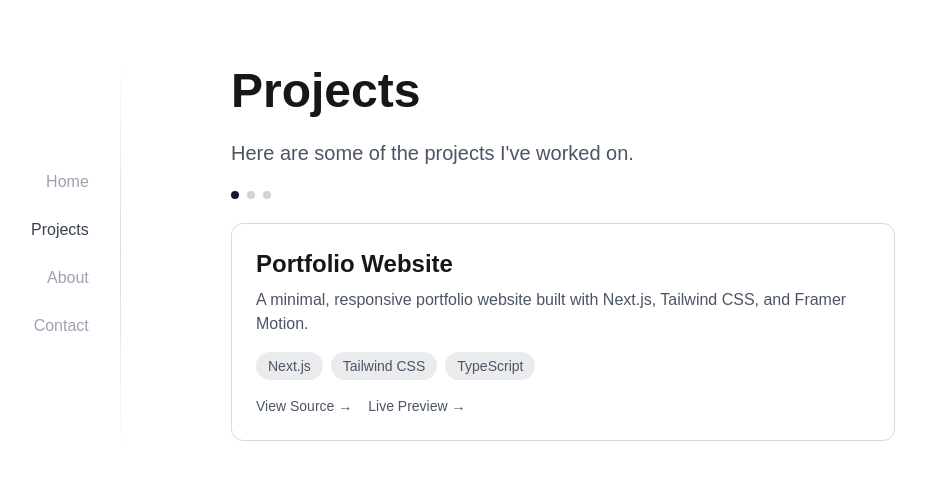
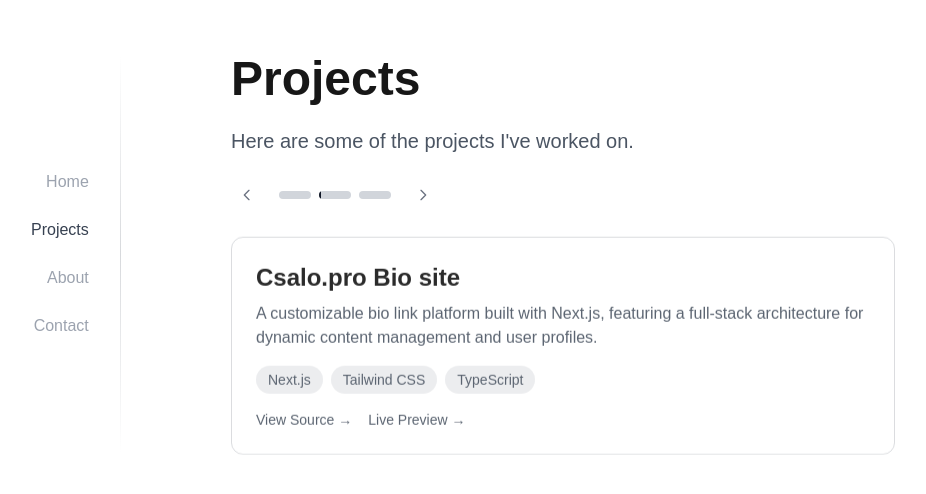
Before and after one commit to SSnowly/snowy_web, a Next.js app: page /projects in a window 1280 px wide. Shown: the part 146-640 px from the top of the page, without its empty margins (193-1119 px from the left). Built offline with nearby package versions, Linux system fonts and the light colour scheme.

Commit message:
better projects page

```diff
--- a/app/about/page.tsx
+++ b/app/about/page.tsx
@@ -1,6 +1,5 @@
 'use client';
 import { motion } from 'framer-motion';
-import Particles from '../components/Particles';
 
 export default function About() {
   return (
@@ -10,7 +9,6 @@
       transition={{ duration: 0.5 }}
       className="flex justify-center items-center h-full"
     >
-      <Particles count={50} />
       <div className="text-center md:text-start space-y-6 max-w-2xl relative mx-4 md:mx-0">
         <motion.h1
           initial={{ y: -20, opacity: 0 }}
--- a/app/components/Particles.tsx
+++ b/app/components/Particles.tsx
@@ -38,7 +38,12 @@
   );
 };
 
-export default function Particles({ count = 30 }) {
+interface ParticlesProps {
+  count?: number;
+  key?: string;
+}
+
+export default function Particles({ count = 30, key }: ParticlesProps) {
   const [isMounted, setIsMounted] = useState(false);
 
   useEffect(() => {
@@ -48,7 +53,7 @@
   if (!isMounted) return null;
 
   return (
-    <div className="absolute inset-0 overflow-hidden -z-10">
+    <div className="absolute inset-0 overflow-hidden -z-10" key={key}>
       {Array.from({ length: count }).map((_, i) => (
         <Particle
           key={i}
--- a/app/contact/page.tsx
+++ b/app/contact/page.tsx
@@ -1,6 +1,5 @@
 'use client';
 import { motion } from 'framer-motion';
-import Particles from '../components/Particles';
 import { useState } from 'react';
 
 const CONTACT_LINKS = [
@@ -41,7 +40,6 @@
       transition={{ duration: 0.5 }}
       className="flex justify-center items-center h-full"
     >
-      <Particles count={50} />
       <div className="text-center md:text-start space-y-6 max-w-2xl relative mx-4 md:mx-0">
         {showCopied && (
           <motion.div
--- a/app/layout.tsx
+++ b/app/layout.tsx
@@ -3,6 +3,7 @@
 import "./globals.css";
 import Sidebar from "./components/Sidebar";
 import MobileNav from "./components/MobileNav";
+import Particles from "./components/Particles";
 
 const geistSans = Geist({
   variable: "--font-geist-sans",
@@ -27,6 +28,7 @@
   return (
     <html lang="en">
       <body className={`${geistSans.variable} ${geistMono.variable} antialiased`}>
+        <Particles count={50} />
         <div className="min-h-screen flex justify-center">
           <div className="flex w-full max-w-4xl">
             <div className="hidden md:block w-48">
--- a/app/projects/page.tsx
+++ b/app/projects/page.tsx
@@ -1,7 +1,6 @@
 'use client';
 import { motion } from 'framer-motion';
-import Particles from '../components/Particles';
-import { useState } from 'react';
+import { useState, useEffect } from 'react';
 
 const PROJECTS = [
   {
@@ -25,11 +24,62 @@
     link: 'none',
     preview: 'https://project7.store'
   },
-  // Add more projects here
 ];
 
 export default function Projects() {
   const [activeIndex, setActiveIndex] = useState(0);
+  const [isHovered, setIsHovered] = useState(false);
+  const [progress, setProgress] = useState(0);
+  const [lastUpdateTime, setLastUpdateTime] = useState(Date.now());
+
+  useEffect(() => {
+    if (!isHovered) {
+      const interval = setInterval(() => {
+        const now = Date.now();
+        const delta = now - lastUpdateTime;
+        setProgress(prev => Math.min(prev + (delta / 5000), 1));
+        setLastUpdateTime(now);
+
+        if (progress >= 1) {
+          setActiveIndex(prev => (prev + 1) % PROJECTS.length);
+          setProgress(0);
+        }
+      }, 100); // Update progress every 100ms for smoothness
+      return () => clearInterval(interval);
+    }
+  }, [isHovered, progress, lastUpdateTime]);
+
+  const handleScroll = (e: React.WheelEvent) => {
+    if (e.deltaY > 0) {
+      setActiveIndex(prev => (prev + 1) % PROJECTS.length);
+    } else {
+      setActiveIndex(prev => (prev - 1 + PROJECTS.length) % PROJECTS.length);
+    }
+  };
+
+  const goToNext = () => {
+    setActiveIndex(prev => (prev + 1) % PROJECTS.length);
+  };
+
+  const goToPrev = () => {
+    setActiveIndex(prev => (prev - 1 + PROJECTS.length) % PROJECTS.length);
+  };
+
+  const handleMouseEnter = () => {
+    setIsHovered(true);
+    setLastUpdateTime(Date.now());
+  };
+
+  const handleMouseLeave = () => {
+    setIsHovered(false);
+    setLastUpdateTime(Date.now());
+  };
+
+  const handleDotClick = (index: number) => {
+    setActiveIndex(index);
+    setProgress(0);
+    setLastUpdateTime(Date.now());
+  };
 
   return (
     <motion.div
@@ -37,8 +87,10 @@
       animate={{ opacity: 1 }}
       transition={{ duration: 0.5 }}
       className="flex justify-center items-center h-full"
+      onWheel={handleScroll}
+      onMouseEnter={handleMouseEnter}
+      onMouseLeave={handleMouseLeave}
     >
-      <Particles count={50} />
       <div className="text-center md:text-start space-y-6 max-w-2xl relative mx-4 md:mx-0">
         <motion.h1
           initial={{ y: -20, opacity: 0 }}
@@ -58,16 +110,53 @@
           Here are some of the projects I&apos;ve worked on.
         </motion.p>
 
-        <div className="flex gap-2 justify-center md:justify-start">
-          {PROJECTS.map((_, index) => (
-            <button
-              key={index}
-              onClick={() => setActiveIndex(index)}
-              className={`h-2 w-2 rounded-full transition-colors ${
-                index === activeIndex ? 'bg-gray-900 dark:bg-gray-100' : 'bg-gray-300 dark:bg-gray-700'
-              }`}
-            />
-          ))}
+        <div className="flex items-center gap-4 justify-center md:justify-start">
+          <button
+            onClick={goToPrev}
+            className="p-2 text-gray-500 hover:text-gray-900 dark:hover:text-gray-200 transition-colors"
+          >
+            <svg
+              xmlns="http://www.w3.org/2000/svg"
+              className="h-4 w-4"
+              fill="none"
+              viewBox="0 0 24 24"
+              stroke="currentColor"
+            >
+              <path strokeLinecap="round" strokeLinejoin="round" strokeWidth={2} d="M15 19l-7-7 7-7" />
+            </svg>
+          </button>
+
+          <div className="flex gap-2">
+            {PROJECTS.map((_, index) => (
+              <button
+                key={index}
+                onClick={() => handleDotClick(index)}
+                className="relative h-2 w-8 overflow-hidden rounded-full bg-gray-300 dark:bg-gray-700"
+              >
+                {index === activeIndex && (
+                  <motion.div
+                    style={{ width: `${progress * 100}%` }}
+                    className="absolute left-0 top-0 h-full bg-gray-900 dark:bg-gray-100"
+                  />
+                )}
+              </button>
+            ))}
+          </div>
+
+          <button
+            onClick={goToNext}
+            className="p-2 text-gray-500 hover:text-gray-900 dark:hover:text-gray-200 transition-colors"
+          >
+            <svg
+              xmlns="http://www.w3.org/2000/svg"
+              className="h-4 w-4"
+              fill="none"
+              viewBox="0 0 24 24"
+              stroke="currentColor"
+            >
+              <path strokeLinecap="round" strokeLinejoin="round" strokeWidth={2} d="M9 5l7 7-7 7" />
+            </svg>
+          </button>
         </div>
 
         <motion.div
```
Also changed, not shown: app/page.tsx (+0 -2 lines).
